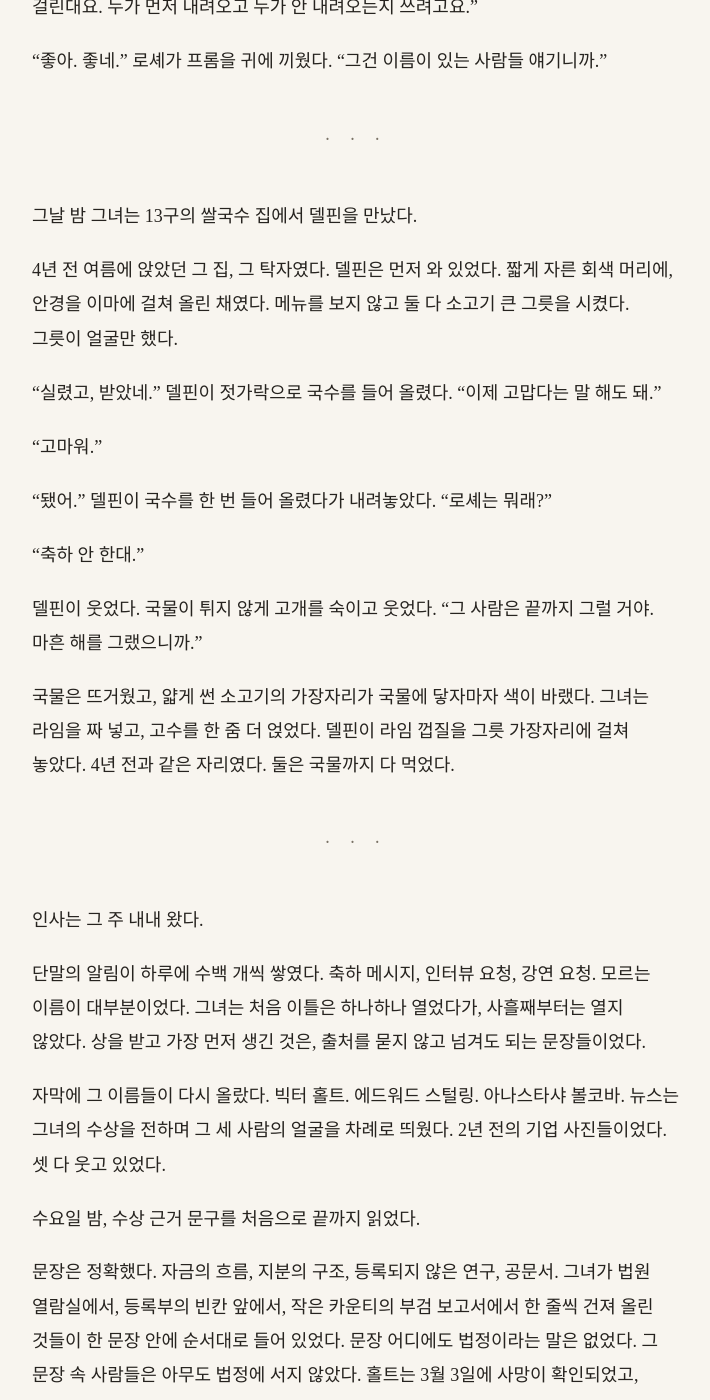
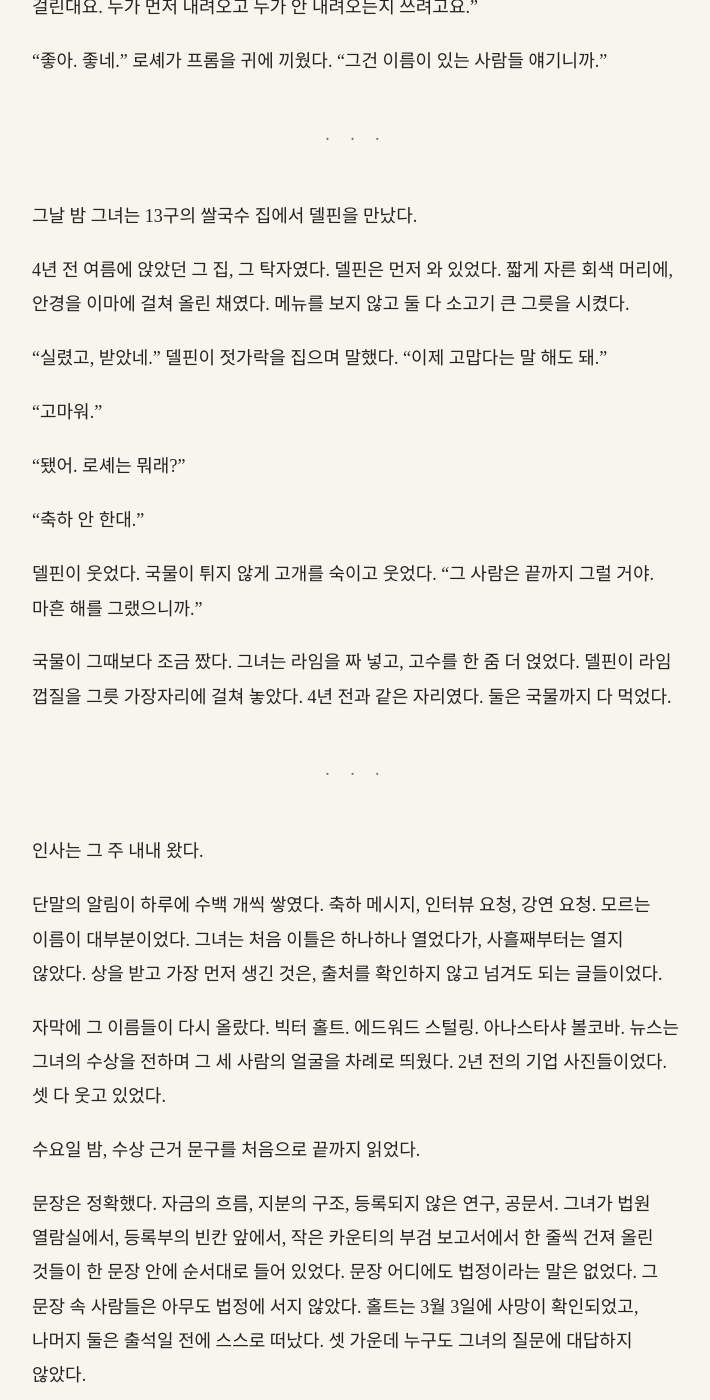
Before and after one commit to kangkkang/writer_s1_public, a Jekyll site: the page built from vol2/059.md, in a window 1280 px wide and 1400 px high, scrolled down 2435 px. Shown: the whole window, without its empty margins (284-994 px from the left). Built offline with Jekyll 4.4.1, drawn with Linux system fonts in a browser that asks for light colours; our own code applies the rules of GitHub Pages for plain Markdown files; some of the changed text lies outside the part shown.

Commit message:
Update from https://github.com/kangkkang/writer_s1/commit/01f6d4c67c1886fa58b1452ca424e8c588b8351e

```diff
--- a/vol2/059.md
+++ b/vol2/059.md
@@ -58,25 +58,25 @@
 
 그날 밤 그녀는 13구의 쌀국수 집에서 델핀을 만났다.
 
-4년 전 여름에 앉았던 그 집, 그 탁자였다. 델핀은 먼저 와 있었다. 짧게 자른 회색 머리에, 안경을 이마에 걸쳐 올린 채였다. 메뉴를 보지 않고 둘 다 소고기 큰 그릇을 시켰다. 그릇이 얼굴만 했다.
+4년 전 여름에 앉았던 그 집, 그 탁자였다. 델핀은 먼저 와 있었다. 짧게 자른 회색 머리에, 안경을 이마에 걸쳐 올린 채였다. 메뉴를 보지 않고 둘 다 소고기 큰 그릇을 시켰다.
 
-"실렸고, 받았네." 델핀이 젓가락으로 국수를 들어 올렸다. "이제 고맙다는 말 해도 돼."
+"실렸고, 받았네." 델핀이 젓가락을 집으며 말했다. "이제 고맙다는 말 해도 돼."
 
 "고마워."
 
-"됐어." 델핀이 국수를 한 번 들어 올렸다가 내려놓았다. "로셰는 뭐래?"
+"됐어. 로셰는 뭐래?"
 
 "축하 안 한대."
 
 델핀이 웃었다. 국물이 튀지 않게 고개를 숙이고 웃었다. "그 사람은 끝까지 그럴 거야. 마흔 해를 그랬으니까."
 
-국물은 뜨거웠고, 얇게 썬 소고기의 가장자리가 국물에 닿자마자 색이 바랬다. 그녀는 라임을 짜 넣고, 고수를 한 줌 더 얹었다. 델핀이 라임 껍질을 그릇 가장자리에 걸쳐 놓았다. 4년 전과 같은 자리였다. 둘은 국물까지 다 먹었다.
+국물이 그때보다 조금 짰다. 그녀는 라임을 짜 넣고, 고수를 한 줌 더 얹었다. 델핀이 라임 껍질을 그릇 가장자리에 걸쳐 놓았다. 4년 전과 같은 자리였다. 둘은 국물까지 다 먹었다.
 
 ---
 
 인사는 그 주 내내 왔다.
 
-단말의 알림이 하루에 수백 개씩 쌓였다. 축하 메시지, 인터뷰 요청, 강연 요청. 모르는 이름이 대부분이었다. 그녀는 처음 이틀은 하나하나 열었다가, 사흘째부터는 열지 않았다. 상을 받고 가장 먼저 생긴 것은, 출처를 묻지 않고 넘겨도 되는 문장들이었다.
+단말의 알림이 하루에 수백 개씩 쌓였다. 축하 메시지, 인터뷰 요청, 강연 요청. 모르는 이름이 대부분이었다. 그녀는 처음 이틀은 하나하나 열었다가, 사흘째부터는 열지 않았다. 상을 받고 가장 먼저 생긴 것은, 출처를 확인하지 않고 넘겨도 되는 글들이었다.
 
 자막에 그 이름들이 다시 올랐다. 빅터 홀트. 에드워드 스털링. 아나스타샤 볼코바. 뉴스는 그녀의 수상을 전하며 그 세 사람의 얼굴을 차례로 띄웠다. 2년 전의 기업 사진들이었다. 셋 다 웃고 있었다.
 
@@ -108,13 +108,13 @@
 
 여자가 그녀 옆을 지날 때 목덜미가 보였다.
 
-짧게 자른 머리 아래, 목 뒤 한가운데에 네모난 흉터가 있었다. 엄지손톱만 한 크기였다. 가장자리가 반듯했다. 꿰맨 자국이 네 변을 따라 가늘게 나 있었고, 아문 지 몇 달은 된 듯 분홍빛이 옅었다. 네 변 안쪽의 살갗만 얇게 반들거렸다.
+짧게 자른 머리 아래, 뒤통수가 목으로 이어지는 자리 한가운데에 네모난 흉터가 있었다. 엄지손톱만 한 크기였다. 가장자리가 반듯했다. 꿰맨 자국이 네 변을 따라 가늘게 나 있었고, 아문 지 몇 달은 된 듯 분홍빛이 옅었다. 네 변 안쪽의 살갗만 얇게 반들거렸다.
 
 직접 본 적은 없는데 낯설지 않은 흉터였다. 작은 카운티의 공개 부검 보고서 일곱 장에 적혀 있던 그 네모였다.
 
 *후두부 피하에 각진 이물.*
 
-그 일곱 장의 네모는 모두 죽은 사람의 목에 있었다. 이 네모는 살아 있는 사람의 목에 있었다. 그 사람이 그녀 옆을 지나가고 있었다.
+그 일곱 장의 네모는 모두 죽은 사람들에게 있었다. 이 네모는 살아 있는 사람에게 있었다. 그 사람이 그녀 옆을 지나가고 있었다.
 
 여자가 몇 걸음 더 가다가 멈췄다. 뒤를 돌아보았다.
 
```
Also changed, not shown: vol2/050.md (+21 -19 lines), vol2/051.md (+2 -2 lines), vol2/056.md (+7 -7 lines), vol2/057.md (+5 -5 lines), vol2/058.md (+5 -5 lines).
